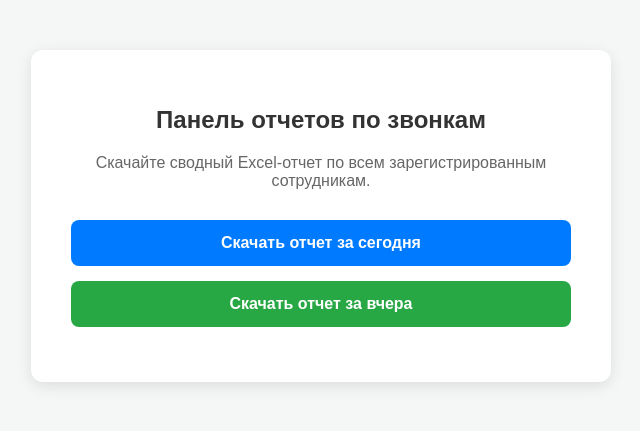
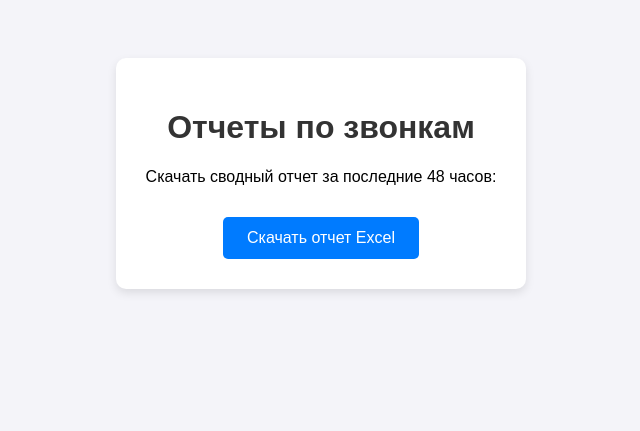
Before and after one commit to umid4219/callbot, a Flask app: page / in a window 1280 px wide. Shown: the top 431 px of the page, without its empty margins (319-959 px from the left). Run offline with Flask 3, Linux system fonts and the light colour scheme.

Commit message:
index.html

```diff
--- a/templates/index.html
+++ b/templates/index.html
@@ -3,67 +3,47 @@
 <head>
     <meta charset="UTF-8">
     <meta name="viewport" content="width=device-width, initial-scale=1.0">
-    <title>Отчеты по звонкам</title>
+    <title>Call Bot Reports</title>
     <style>
         body {
             font-family: Arial, sans-serif;
-            background-color: #f4f7f6;
-            margin: 0;
-            padding: 50px;
+            background-color: #f4f4f9;
             text-align: center;
+            padding-top: 50px;
         }
         .container {
             background: white;
-            padding: 40px;
-            border-radius: 12px;
-            box-shadow: 0 4px 15px rgba(0,0,0,0.1);
+            padding: 30px;
+            border-radius: 10px;
+            box-shadow: 0px 4px 10px rgba(0, 0, 0, 0.1);
             display: inline-block;
-            max-width: 500px;
-            width: 100%;
         }
         h1 {
             color: #333;
-            font-size: 24px;
-            margin-bottom: 20px;
-        }
-        p {
-            color: #666;
-            margin-bottom: 30px;
         }
         .btn {
-            display: block;
-            width: 100%;
-            padding: 14px 0;
-            margin: 15px 0;
+            display: inline-block;
             background-color: #007bff;
             color: white;
+            padding: 12px 24px;
+            font-size: 16px;
+            border: none;
+            border-radius: 5px;
+            cursor: pointer;
             text-decoration: none;
-            font-size: 16px;
-            font-weight: bold;
-            border-radius: 8px;
-            transition: background 0.3s ease;
-            box-sizing: border-box;
+            margin-top: 15px;
+            transition: background 0.3s;
         }
         .btn:hover {
             background-color: #0056b3;
         }
-        .btn-yesterday {
-            background-color: #28a745;
-        }
-        .btn-yesterday:hover {
-            background-color: #218838;
-        }
     </style>
 </head>
 <body>
-
     <div class="container">
-        <h1>Панель отчетов по звонкам</h1>
-        <p>Скачайте сводный Excel-отчет по всем зарегистрированным сотрудникам.</p>
-
-        <a href="/api/download-report" class="btn">Скачать отчет за сегодня</a>
-        <a href="/api/download-yesterday-report" class="btn btn-yesterday">Скачать отчет за вчера</a>
+        <h1>Отчеты по звонкам</h1>
+        <p>Скачать сводный отчет за последние 48 часов:</p>
+        <a href="/api/download-report" class="btn">Скачать отчет Excel</a>
     </div>
-
 </body>
 </html>
```
